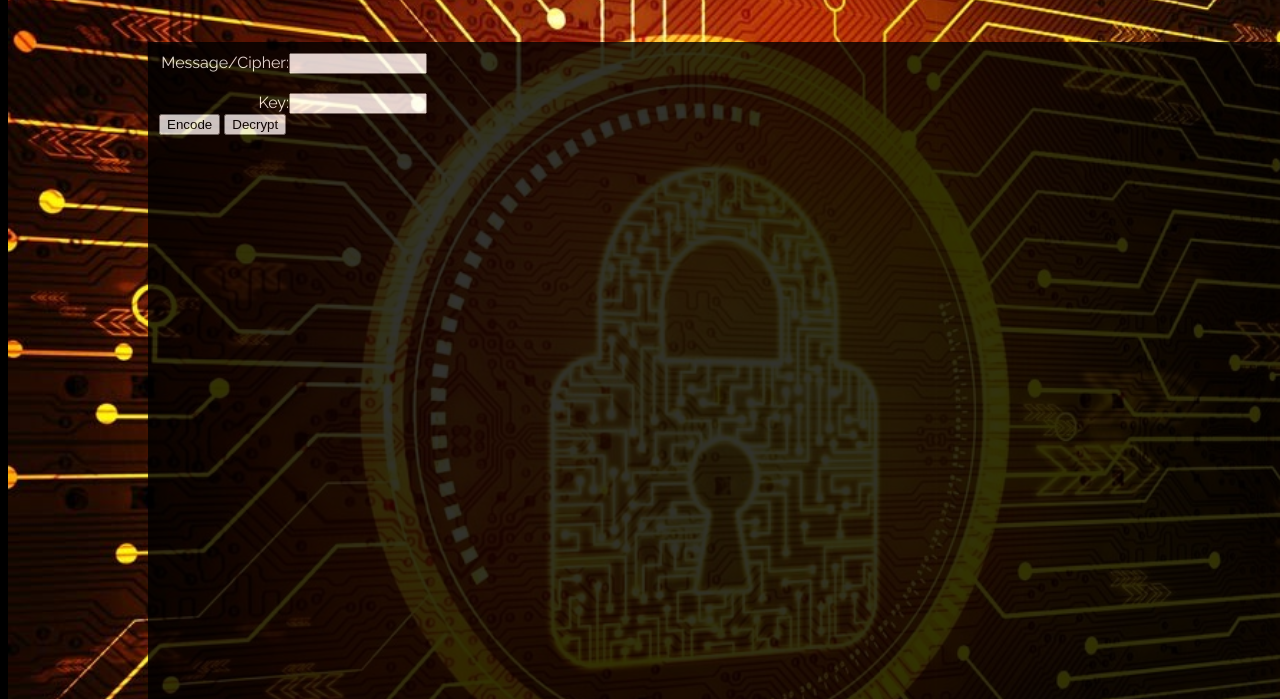
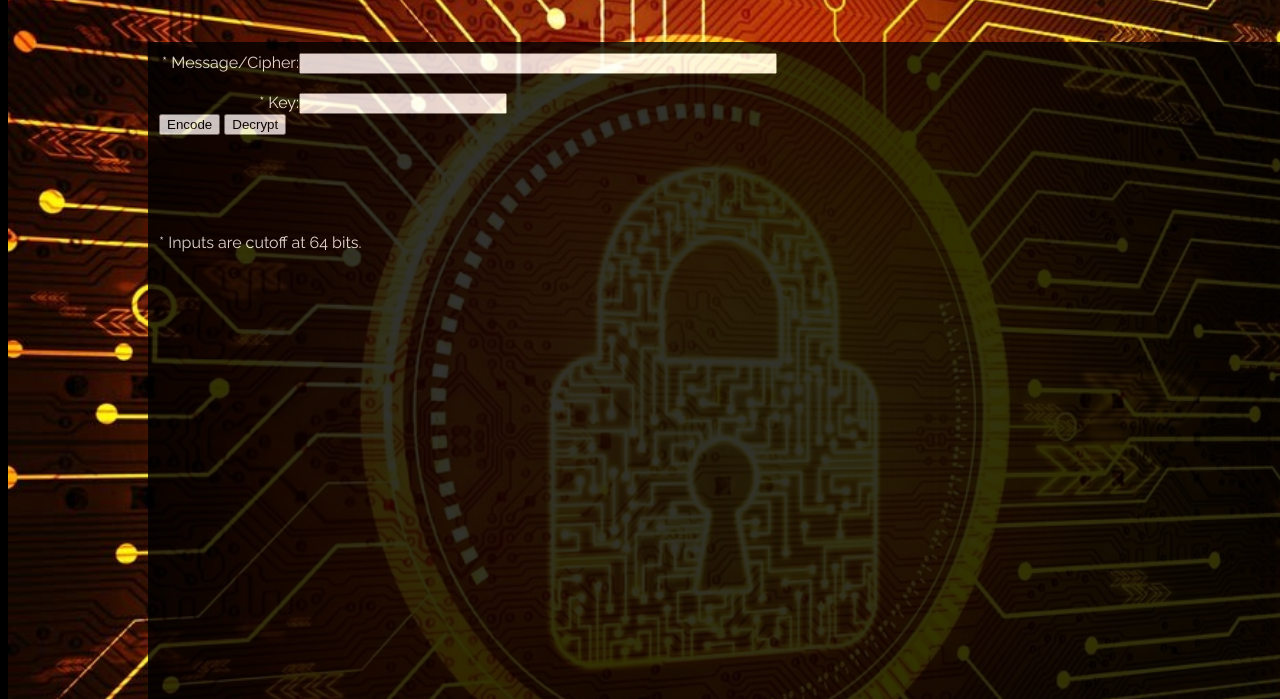
Before and after one commit to cglynn/CSI524, a website: page public_html/demonstration.html in a window 1280 px wide. Shown: the part 101-800 px from the top of the page. Drawn offline with Linux system fonts and the light colour scheme.

Commit message:
UI updates.

```diff
--- a/public_html/demonstration.html
+++ b/public_html/demonstration.html
@@ -18,7 +18,7 @@ and open the template in the editor.
                 var dataDiv = document.getElementById("data");
                 dataDiv.style.visibility = "visible";
                 removeRows("tblKeys");
-                var data = [];
+                var data;
                 var binM = get64Bin(hex2Bin(string2Hex(txtMessage)));
                 var binK = get64Bin(hex2Bin(string2Hex(txtKey)));
                 if (mode === "encode") {
@@ -91,9 +91,9 @@ and open the template in the editor.
        </div>
         <div id="header">
             <div id="posts">
-                <label style="display: inline-block; width: 130px; text-align: right;">Message/Cipher: </label><input id="txtMessage" type="text" style="display: inline-block; width: 130px;"/>
+                <label style="display: inline-block; width: 140px; text-align: right;">* Message/Cipher: </label><input id="txtMessage" type="text" style="display: inline-block; width: 470px;"/>
                 <br/><br/>
-                <label style="display: inline-block; width: 130px; text-align: right;">Key: </label><input id="txtKey" type="text" style="display: inline-block; width: 130px;"/>
+                <label style="display: inline-block; width: 140px; text-align: right;">* Key: </label><input id="txtKey" type="text" style="display: inline-block; width: 200px;"/>
                 <br/>
                 <input id="btnEncrypt" type="button" value="Encode" onclick="populateValues('encode')"/>
                 <input id="btnDecrypt" type="button" value="Decrypt" onclick="populateValues('decode')" />
@@ -110,6 +110,9 @@ and open the template in the editor.
                     </table>
                     <label>Output: </label><label id="lblOutput"></label>
                 </div>
+                <p>
+                    * Inputs are cutoff at 64 bits.
+                </p>
             </div>
         </div>
 
```
